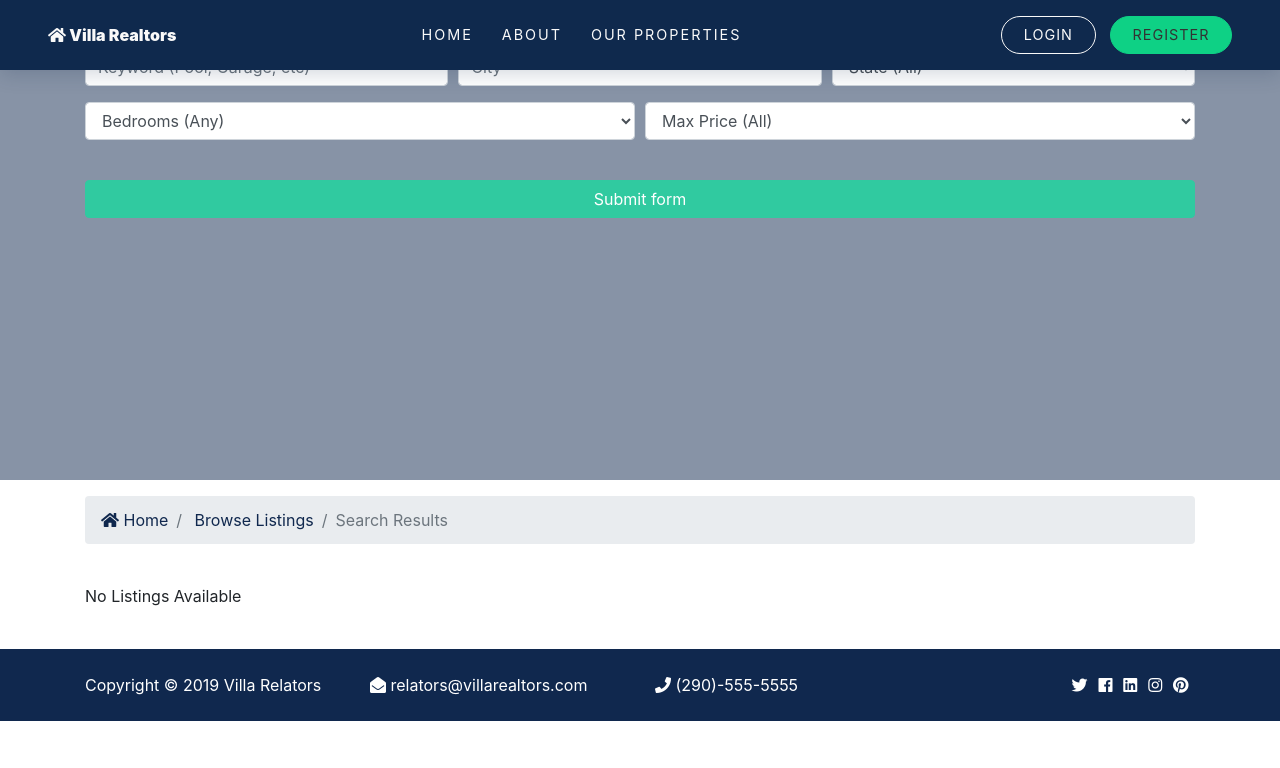
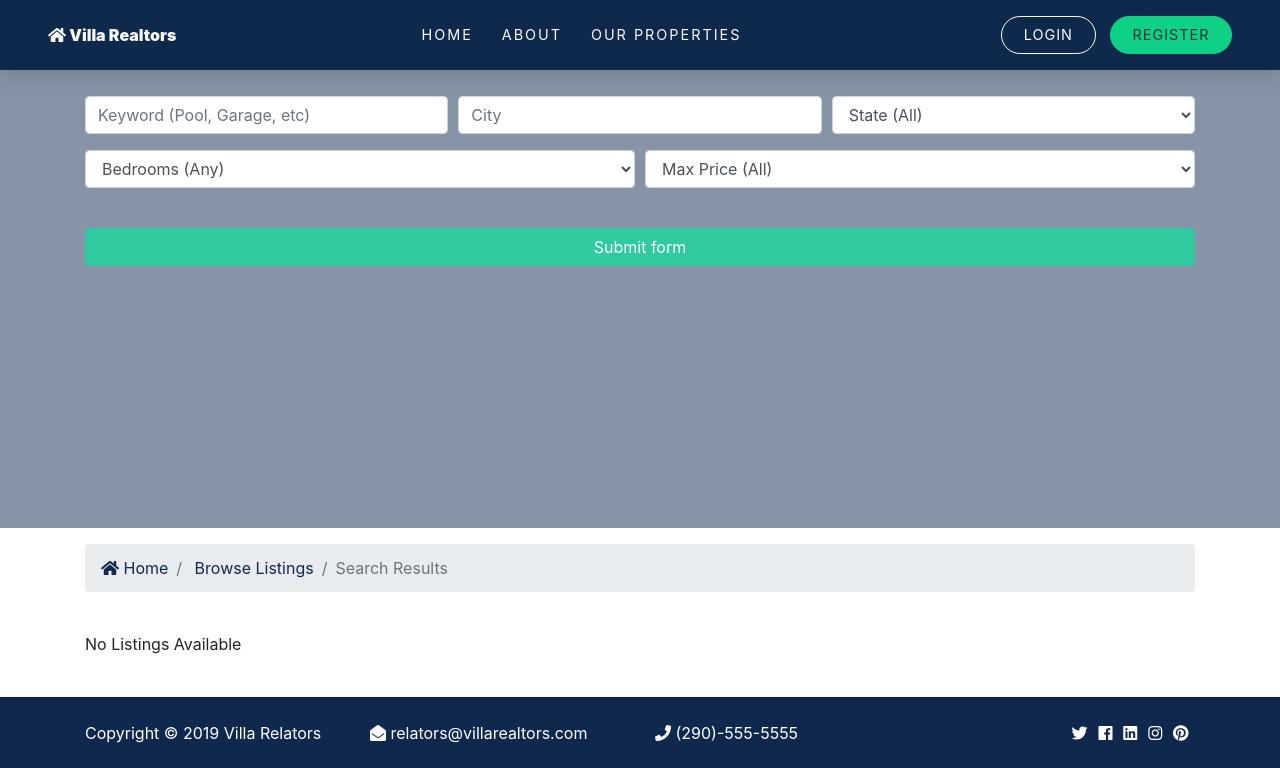
Before and after one commit to gatemadavid/realesttateapp, a Django app: page /listings/search in a window 1280 px wide. Shown: the top 768 px of the page. Run offline with Django 3.2, Linux system fonts and the light colour scheme; data that the repository does not hold is empty; some libraries are stand-ins or nearby versions.

Commit message:
add search file to listings

```diff
--- a/templates/listings/search.html
+++ b/templates/listings/search.html
@@ -1,5 +1,5 @@
 {% extends 'base.html' %} {% load humanize %} {% block content %}
-<section id="showcase-inner" class="showcase-search text-white py-5">
+<section id="showcase-inner" class="showcase-search text-white mt-5 py-5">
   <div class="container">
     <div class="row text-center">
       <div class="col-md-12">
```
